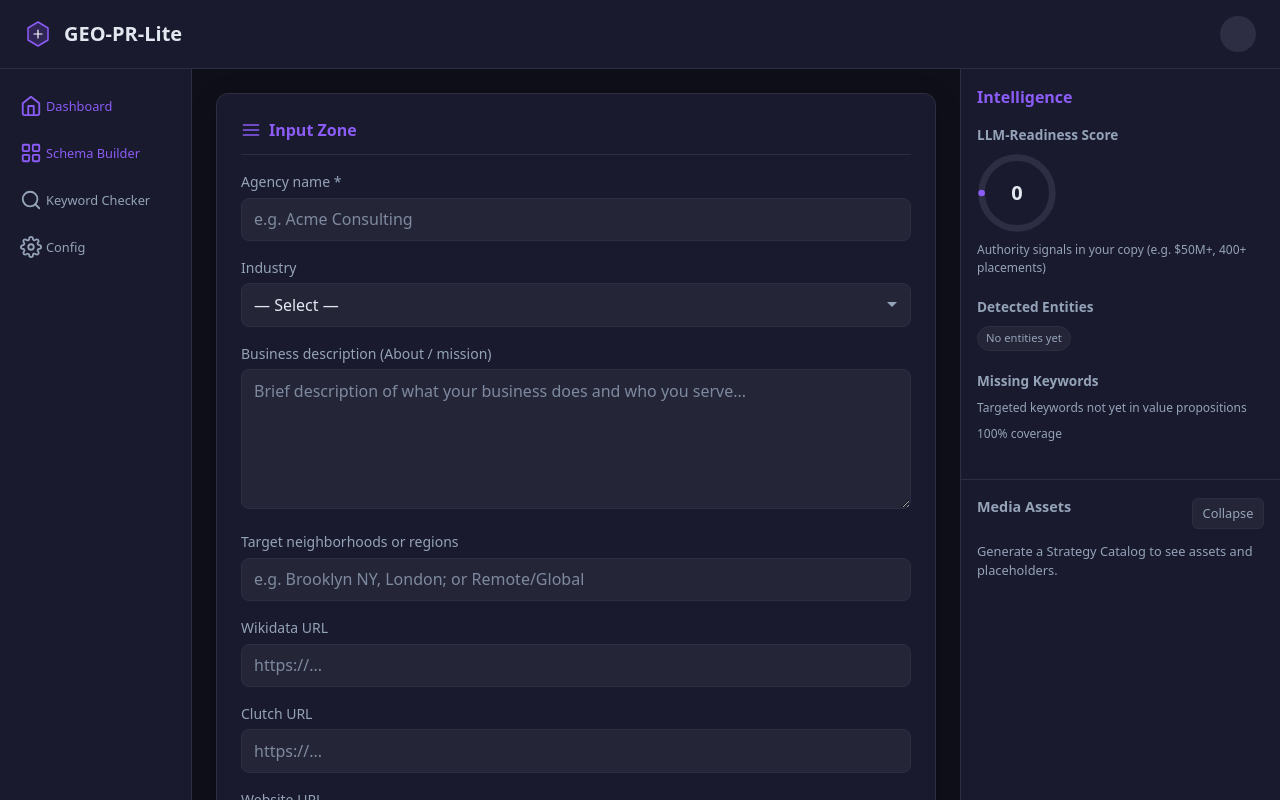
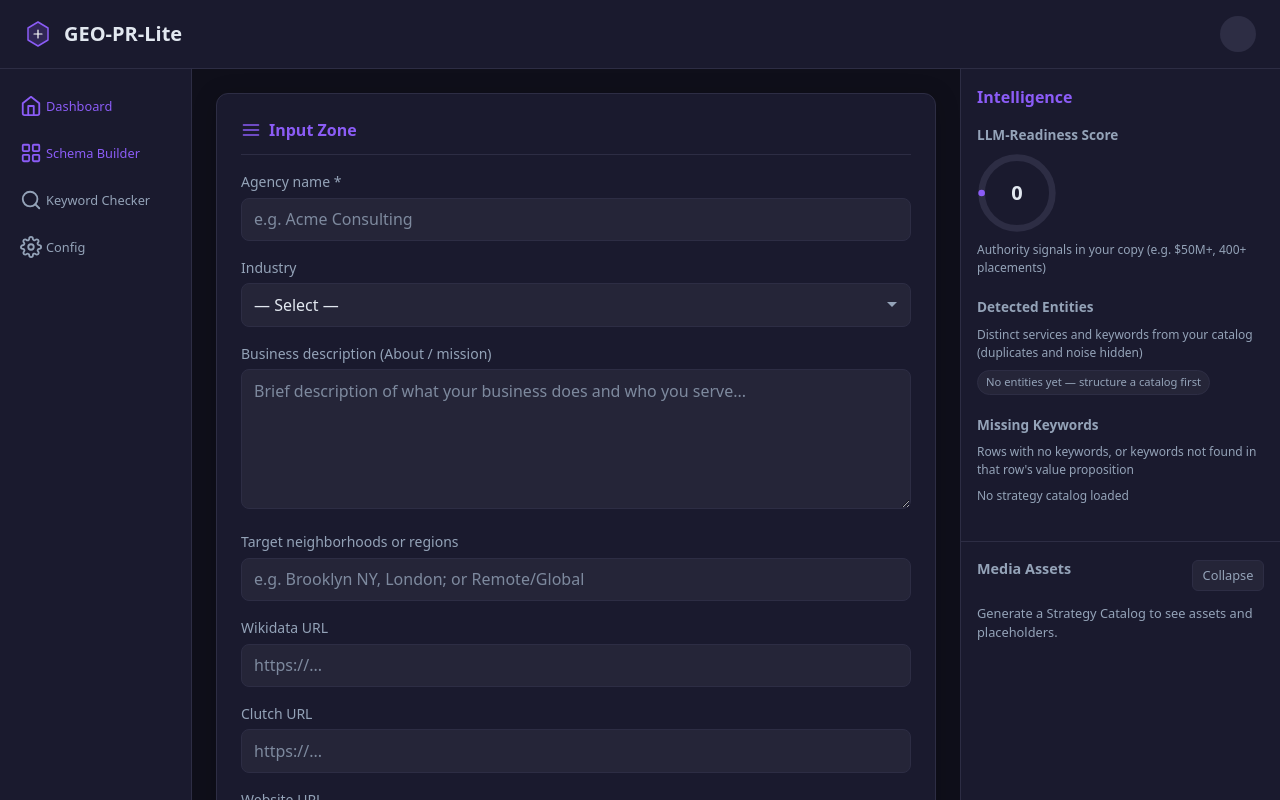
Before and after one commit to Satkarangill/GEO-optimizer, a React (Vite) app: page / in a window 1280 px wide. Shown: the top 800 px of the page. Built offline with nearby package versions, Linux system fonts and the light colour scheme.

Commit message:
fix: improve Strategy Catalog output and Intelligence sidebar gaps

```diff
--- a/src/App.jsx
+++ b/src/App.jsx
@@ -150,7 +150,6 @@ function App() {
                 valuePropositionText={valuePropositionText}
                 optimizedText={sharedOptimizedText}
                 catalog={sharedCatalog}
-                analysisResult={sharedResult}
               />
             </div>
             <div className="mediaDrawer">
--- a/src/components/OptimizationSidebar.jsx
+++ b/src/components/OptimizationSidebar.jsx
@@ -8,6 +8,28 @@ const AUTHORITY_PATTERNS = [
   /\b\d{2,}\s*(?:tier-?1|tier-?2)\b/gi,
   /\b(?:400|500)\s*\+/g,
 ]
+
+const SERVICE_PLACEHOLDER_RE = /^service\s+\d+$/i
+
+/** Junk that should never appear as an "entity" pill (form UI, filenames blob, sentences). */
+function isJunkEntityLabel(name) {
+  if (!name || typeof name !== 'string') return true
+  const t = name.trim()
+  if (t.length < 2) return true
+  if (SERVICE_PLACEHOLDER_RE.test(t)) return true
+  if (t.length > 64) return true
+  if (t.split(/\s+/).length > 10) return true
+  const lower = t.toLowerCase()
+  if (
+    /\b(first name|last name|email message)\b/i.test(t) &&
+    /\b(linkedin|instagram|bluesky|facebook|twitter)\b/i.test(lower)
+  ) {
+    return true
+  }
+  if (/\bbluesky_edited\b/i.test(t) && /\b(instagram|linkedin)\b/i.test(lower)) return true
+  if (/\bwe begin by identifying your audiences\b/i.test(t)) return true
+  return false
+}
 
 function countAuthoritySignals(text) {
   if (!text || typeof text !== 'string') return 0
@@ -27,7 +49,6 @@ function countAuthoritySignals(text) {
   return count
 }
 
-/** LLM-Readiness Score 0-100: based on authority signal count (cap at 4+ for 100). */
 function computeScore(text) {
   const n = countAuthoritySignals(text)
   if (n === 0) return 0
@@ -35,44 +56,71 @@ function computeScore(text) {
   return Math.min(100, n * 25)
 }
 
-/** Entities: service names + all keywords. Strong = appears in text, generic = not. */
-function getEntities(services = [], valuePropText = '') {
-  const lower = (valuePropText || '').toLowerCase()
-  const entities = []
-  const seen = new Set()
-  ;(services || []).forEach((s) => {
-    if (s.serviceName && !seen.has(s.serviceName)) {
-      seen.add(s.serviceName)
-      entities.push({
-        name: s.serviceName,
-        strong: lower.includes(s.serviceName.toLowerCase()),
-      })
+/**
+ * Keywords can be "A, B" as one string — require each segment to appear in the value prop.
+ */
+function keywordAppearsInProp(propLower, keyword) {
+  const raw = (keyword || '').trim()
+  if (!raw) return true
+  if (propLower.includes(raw.toLowerCase())) return true
+  const segments = raw
+    .split(',')
+    .map((s) => s.trim())
+    .filter(Boolean)
+  if (segments.length > 1) {
+    return segments.every((seg) => propLower.includes(seg.toLowerCase()))
   }
-    ;(s.keywords || []).forEach((k) => {
-      if (k && !seen.has(k)) {
-        seen.add(k)
-        entities.push({
-          name: k,
-          strong: lower.includes(k.toLowerCase()),
-        })
-      }
-    })
-  })
-  return entities
+  return false
 }
 
-/** Gap: for each service, keywords not found in its valueProposition. */
+/**
+ * Deduped entity pills: service names + keywords, case-insensitive merge, drop junk and placeholders.
+ */
+function getEntities(services = [], combinedText = '') {
+  const lower = (combinedText || '').toLowerCase()
+  const byKey = new Map()
+
+  for (const s of services || []) {
+    const sn = (s.serviceName || '').trim()
+    if (sn && !isJunkEntityLabel(sn) && !SERVICE_PLACEHOLDER_RE.test(sn)) {
+      const key = sn.toLowerCase()
+      if (!byKey.has(key)) {
+        byKey.set(key, { name: sn, strong: lower.includes(key) })
+      }
+    }
+    for (const k of s.keywords || []) {
+      const kw = (k || '').trim()
+      if (!kw || isJunkEntityLabel(kw)) continue
+      if (kw.length > 56) continue
+      const key2 = kw.toLowerCase()
+      if (!byKey.has(key2)) {
+        byKey.set(key2, { name: kw, strong: keywordAppearsInProp(lower, kw) })
+      }
+    }
+  }
+
+  return Array.from(byKey.values()).sort((a, b) => a.name.localeCompare(b.name))
+}
+
+/**
+ * Gaps: (1) no keywords on row, (2) keyword not found in that row's value proposition.
+ */
 function getMissingKeywords(services = []) {
   const gaps = []
-  ;(services || []).forEach((s) => {
+  for (const s of services || []) {
+    const sn = (s.serviceName || '').trim() || 'Service'
     const prop = ((s.valueProposition || '').replace(/\*\*/g, '')).toLowerCase()
-    const missing = (s.keywords || []).filter(
-      (k) => k && !prop.includes(k.toLowerCase())
-    )
+    const kws = (s.keywords || []).map((k) => (k || '').trim()).filter(Boolean)
+
+    if (kws.length === 0) {
+      gaps.push({ serviceName: sn, kind: 'no_keywords' })
+      continue
+    }
+    const missing = kws.filter((k) => !keywordAppearsInProp(prop, k))
     if (missing.length > 0) {
-      gaps.push({ serviceName: s.serviceName, keywords: missing })
+      gaps.push({ serviceName: sn, kind: 'missing_in_text', keywords: missing })
     }
-  })
+  }
   return gaps
 }
 
@@ -80,7 +128,6 @@ export default function OptimizationSidebar({
   valuePropositionText = '',
   optimizedText = '',
   catalog = null,
-  analysisResult = null,
 }) {
   const combinedText = [valuePropositionText, optimizedText].filter(Boolean).join('\n\n')
 
@@ -88,9 +135,15 @@ export default function OptimizationSidebar({
   const services = catalog?.services || []
   const entities = useMemo(
     () => getEntities(services, combinedText),
-    [services, combinedText]
+    [services, combinedText],
   )
   const missingKeywords = useMemo(() => getMissingKeywords(services), [services])
+
+  const coverageLabel = useMemo(() => {
+    if (!services.length) return null
+    if (missingKeywords.length === 0) return 'full'
+    return 'gaps'
+  }, [services.length, missingKeywords.length])
 
   return (
     <aside className="optimizationSidebar">
@@ -117,13 +170,14 @@ export default function OptimizationSidebar({
 
       <div className="sidebarSection">
         <h4 className="sidebarSectionTitle">Detected Entities</h4>
+        <p className="sidebarHint">Distinct services and keywords from your catalog (duplicates and noise hidden)</p>
         <div className="entityPills">
           {entities.length === 0 && (
-            <span className="entityPill entityPillMuted">No entities yet</span>
+            <span className="entityPill entityPillMuted">No entities yet — structure a catalog first</span>
           )}
           {entities.map((e, i) => (
             <span
-              key={i}
+              key={`${e.name}-${i}`}
               className={`entityPill ${e.strong ? 'entityPillStrong' : 'entityPillGeneric'}`}
             >
               {e.name}
@@ -134,18 +188,29 @@ export default function OptimizationSidebar({
 
       <div className="sidebarSection">
         <h4 className="sidebarSectionTitle">Missing Keywords</h4>
-        <p className="sidebarHint">Targeted keywords not yet in value propositions</p>
-        {missingKeywords.length === 0 && (
-          <p className="sidebarMuted">100% coverage</p>
+        <p className="sidebarHint">Rows with no keywords, or keywords not found in that row&apos;s value proposition</p>
+        {!services.length && <p className="sidebarMuted">No strategy catalog loaded</p>}
+        {services.length > 0 && coverageLabel === 'full' && (
+          <p className="sidebarMuted">All rows have keywords, and each keyword appears in its value proposition.</p>
         )}
+        {services.length > 0 && coverageLabel === 'gaps' && (
           <ul className="gapList">
             {missingKeywords.map((g, i) => (
               <li key={i}>
-              <strong>{g.serviceName}:</strong>{' '}
-              {g.keywords.join(', ')}
+                {g.kind === 'no_keywords' ? (
+                  <>
+                    <strong>{g.serviceName}</strong>: no targeted keywords — add keywords for this service or run
+                    Structure catalog again.
+                  </>
+                ) : (
+                  <>
+                    <strong>{g.serviceName}</strong>: missing in text — {g.keywords.join(', ')}
+                  </>
+                )}
               </li>
             ))}
           </ul>
+        )}
       </div>
     </aside>
   )
```
Also changed, not shown: api/structure-catalog.js (+68 -2 lines). Lines whose indentation alone changed are shown as unchanged.
